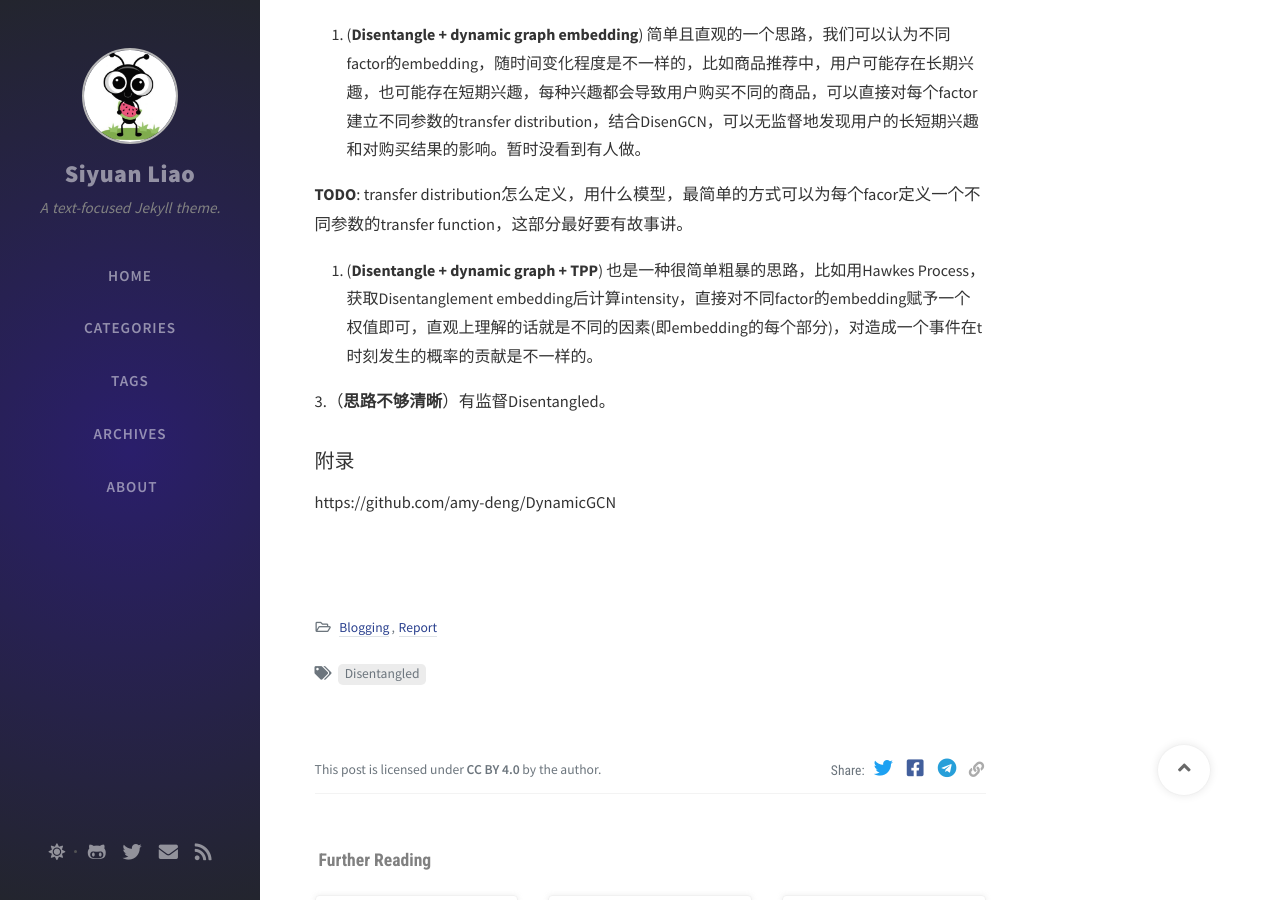
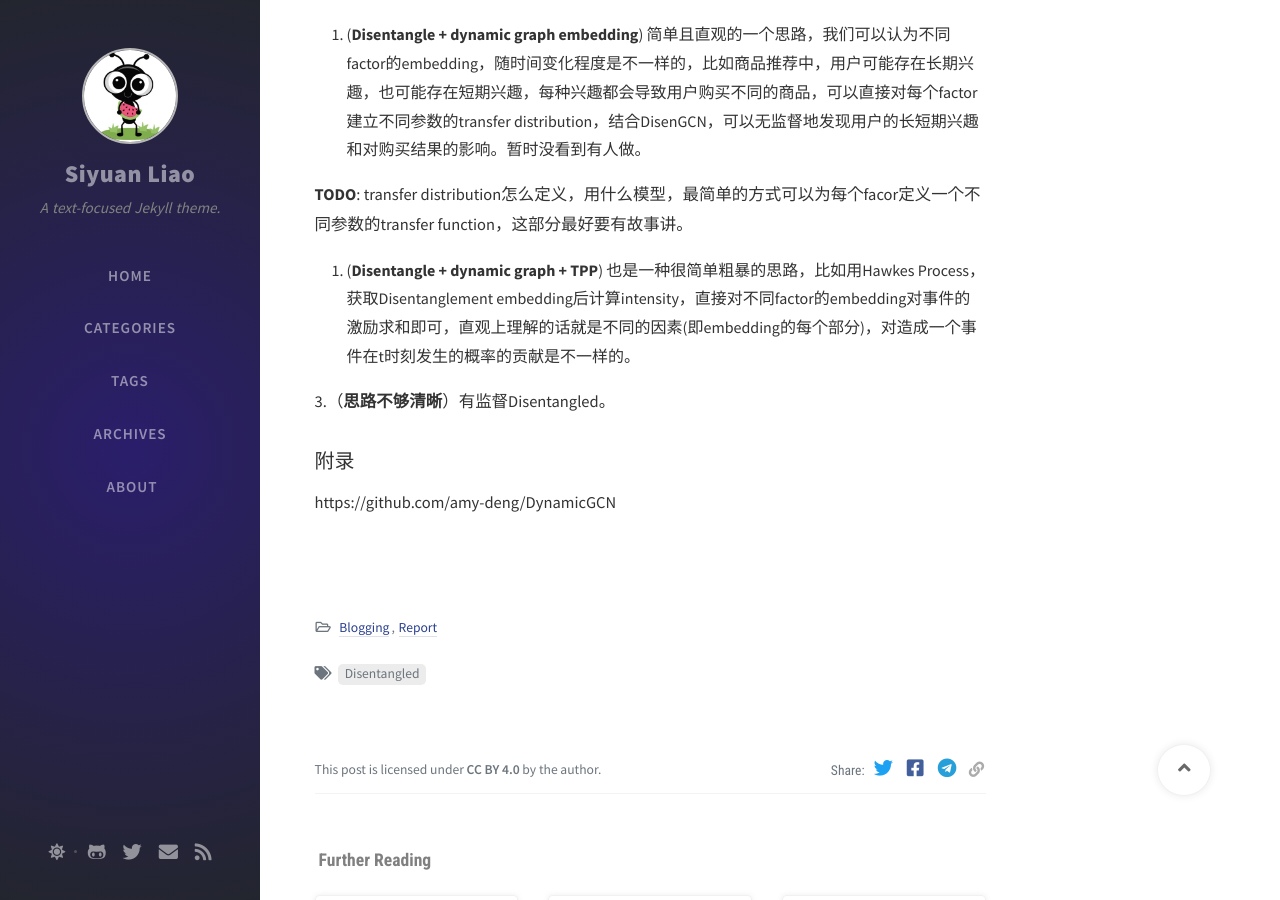
Before and after one commit to SeanLiaoy/seanliaoy.github.io, a Jekyll site: the page built from _posts/2020-10-04-disentangled.md, in a window 1280 px wide and 900 px high, scrolled down 2028 px. Built offline with Jekyll 4.4.1, drawn with Linux system fonts in a browser that asks for light colours; nearby versions of some CDN libraries; comment, search, counter and statistics services are not loaded.

Commit message:
修改文件: _posts/2020-10-04-disentangled.md

```diff
--- a/_posts/2020-10-04-disentangled.md
+++ b/_posts/2020-10-04-disentangled.md
@@ -81,7 +81,7 @@ Disentangled很适合用来做dynamic embedding
 **TODO**: transfer distribution怎么定义，用什么模型，最简单的方式可以为每个facor定义一个不同参数的transfer function，这部分最好要有故事讲。
 
 
-2. (**Disentangle + dynamic graph + TPP**) 也是一种很简单粗暴的思路，比如用Hawkes Process，获取Disentanglement embedding后计算intensity，直接对不同factor的embedding赋予一个权值即可，直观上理解的话就是不同的因素(即embedding的每个部分)，对造成一个事件在t时刻发生的概率的贡献是不一样的。
+2. (**Disentangle + dynamic graph + TPP**) 也是一种很简单粗暴的思路，比如用Hawkes Process，获取Disentanglement embedding后计算intensity，直接对不同factor的embedding对事件的激励求和即可，直观上理解的话就是不同的因素(即embedding的每个部分)，对造成一个事件在t时刻发生的概率的贡献是不一样的。
 
 3.（**思路不够清晰**）有监督Disentangled。
 
```
